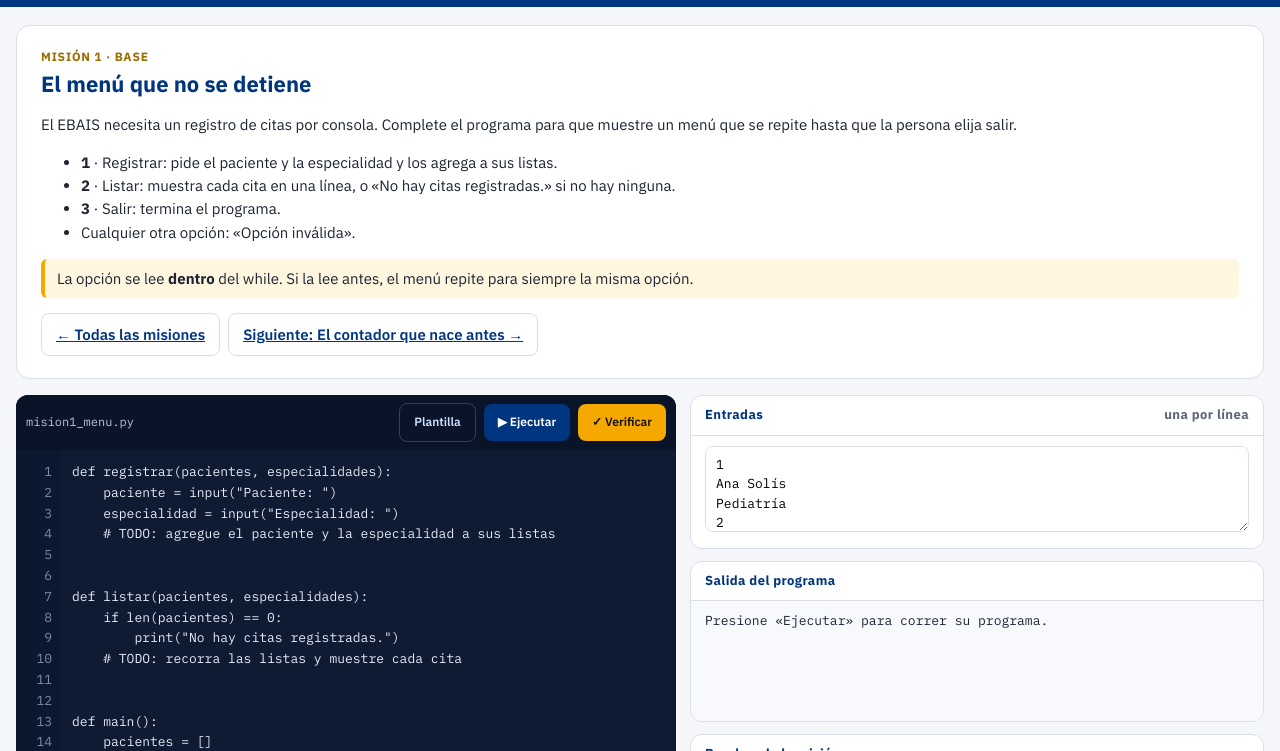
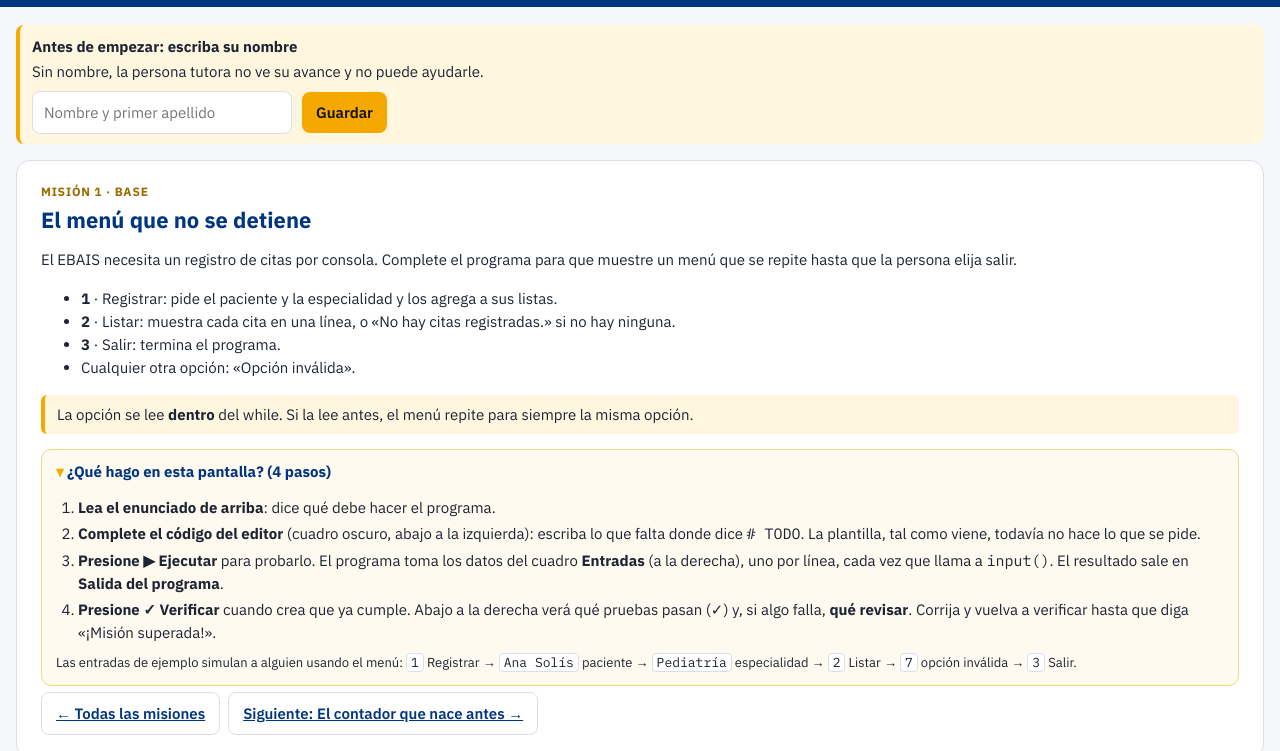
Before and after one commit to psychohub/laboratorio-algoritmos-salud, a plain HTML site: page index.html in a window 1280 px wide. Both pictures are taken after a click on the link "El menú que no se detiene". Shown: the part 47-798 px from the top of the page. Drawn offline with Linux system fonts and the light colour scheme.

Commit message:
Guía de 4 pasos en cada misión y aviso de plantilla sin cambios
Co-Authored-By: Claude Opus 5.5 <noreply@anthropic.com>

```diff
--- a/index.html
+++ b/index.html
@@ -109,6 +109,13 @@ dialog .hd{background:var(--navy);color:#fff;padding:10px 16px;display:flex;alig
 dialog .hd b{margin-right:auto}
 dialog pre{margin:0;background:var(--code);color:var(--codeink);padding:14px;max-height:55vh;overflow:auto;font-size:12.5px}
 footer{max-width:1320px;margin:0 auto;padding:0 16px 30px;color:var(--mute);font-size:12px}
+.guia{margin:14px 0 4px;border:1px solid #f0d58a;background:#fffaf0;border-radius:10px;padding:0 14px}
+.guia summary{cursor:pointer;font-weight:700;color:var(--navy);padding:10px 0;list-style:none}
+.guia summary::-webkit-details-marker{display:none}
+.guia summary::before{content:"▸ ";color:var(--gold)} .guia[open] summary::before{content:"▾ "}
+.guia ol{margin:0 0 8px;padding-left:22px} .guia li{margin:3px 0}
+.guia .ent{margin:4px 0 12px;font-size:13px;color:var(--ink)}
+.guia .ent code{background:#fff;border:1px solid var(--line);border-radius:4px;padding:0 4px}
 [hidden]{display:none!important}
 </style>
 </head>
@@ -147,10 +154,24 @@ footer{max-width:1320px;margin:0 auto;padding:0 16px 30px;color:var(--mute);font
 
 <!-- MISIÓN (una vista que se llena según la misión) -->
 <section data-view="mision" hidden>
+  <div class="alert warn" id="mSinNombre" hidden style="margin:0 0 16px">
+    <b>Antes de empezar: escriba su nombre</b>Sin nombre, la persona tutora no ve su avance y no puede ayudarle.
+    <div class="row" style="margin-top:8px"><input type="text" id="nombre2" placeholder="Nombre y primer apellido" maxlength="60" autocomplete="name"><button class="btn gold" id="guardarNombre2" type="button">Guardar</button><span class="small" id="nombreEstado2"></span></div>
+  </div>
   <div class="hero">
     <p class="eyebrow" id="mEyebrow"></p>
     <h2 id="mTitulo"></h2>
     <div id="mEnunciado"></div>
+    <details class="guia" id="mGuia" open>
+      <summary>¿Qué hago en esta pantalla? (4 pasos)</summary>
+      <ol>
+        <li><b>Lea el enunciado de arriba</b>: dice qué debe hacer el programa.</li>
+        <li><b>Complete el código del editor</b> (cuadro oscuro, abajo a la izquierda): escriba lo que falta donde dice <code># TODO</code>. La plantilla, tal como viene, todavía no hace lo que se pide.</li>
+        <li><b>Presione ▶ Ejecutar</b> para probarlo. El programa toma los datos del cuadro <b>Entradas</b> (a la derecha), uno por línea, cada vez que llama a <code>input()</code>. El resultado sale en <b>Salida del programa</b>.</li>
+        <li><b>Presione ✓ Verificar</b> cuando crea que ya cumple. Abajo a la derecha verá qué pruebas pasan (✓) y, si algo falla, <b>qué revisar</b>. Corrija y vuelva a verificar hasta que diga «¡Misión superada!».</li>
+      </ol>
+      <p class="ent" id="mEntradas"></p>
+    </details>
     <nav class="steps" id="mNav"></nav>
   </div>
   <div class="work">
@@ -338,10 +359,14 @@ function pintarInicio(){
 }
 $("#guardarNombre").addEventListener("click", guardarNombre);
 $("#nombre").addEventListener("keydown", e => { if(e.key === "Enter") guardarNombre(); });
-function guardarNombre(){
-  const v = $("#nombre").value.trim().replace(/\s+/g, " ");
-  if(v.length < 3){ $("#nombreEstado").textContent = "Escriba su nombre y primer apellido."; return; }
-  NOMBRE = v; store.set("nombre", v);
+$("#guardarNombre2").addEventListener("click", () => guardarNombre("2"));
+$("#nombre2").addEventListener("keydown", e => { if(e.key === "Enter") guardarNombre("2"); });
+function guardarNombre(suf){
+  suf = (typeof suf === "string") ? suf : "";
+  const v = $("#nombre" + suf).value.trim().replace(/\s+/g, " ");
+  if(v.length < 3){ $("#nombreEstado" + suf).textContent = "Escriba su nombre y primer apellido."; return; }
+  NOMBRE = v; store.set("nombre", v); $("#nombre").value = v;
+  if(suf){ $("#mSinNombre").hidden = true; if(MISION) enviar("abrir", { mision: MISION.id }); }
   $("#nombreEstado").textContent = endpoint() ? "Listo. Su avance le llegará a la persona tutora." : "Listo. (Este enlace no está conectado con la persona tutora: su avance queda solo en su navegador.)";
   pintarQuien(); enviar("ingreso", {});
 }
@@ -388,11 +413,26 @@ code.addEventListener("keydown", e => {
   }
 });
 
+const ENTRADAS_EXPLICA = {
+  menu: "Las entradas de ejemplo simulan a alguien usando el menú: <code>1</code> Registrar → <code>Ana Solís</code> paciente → <code>Pediatría</code> especialidad → <code>2</code> Listar → <code>7</code> opción inválida → <code>3</code> Salir.",
+  fiebre: "Las entradas de ejemplo: <code>3</code> pacientes y sus temperaturas <code>36.5</code>, <code>38.0</code> y <code>39.2</code>. Dos de ellas son fiebre, así que el programa debe mostrar 2.",
+  buscar: "La entrada de ejemplo es el nombre a buscar, escrito a propósito con espacios y minúsculas: <code>&nbsp;&nbsp;sara vega&nbsp;</code>. Aun así debe encontrarla en la posición 2.",
+  validar: "Las entradas de ejemplo: <code>tres</code> (no es número), <code>0</code> y <code>7</code> (fuera de rango) y por fin <code>3</code> (válido). Su función debe rechazar las tres primeras y aceptar el 3.",
+  jornadas: "Esta misión no usa entradas: los datos ya están escritos dentro de <code>main()</code>. Solo complete la función y presione Ejecutar.",
+  json: "Las entradas de ejemplo: <code>1</code> Registrar → <code>Ana Solís</code> → <code>38.5</code> → <code>2</code> Listar → <code>3</code> Salir (y guardar). Para comprobar que el sistema recuerda, ejecute otra vez dejando solo <code>2</code> y <code>3</code> en Entradas: Ana debe seguir ahí.",
+  detective: "Aquí el código ya está completo, pero tiene cinco defectos. Las entradas de ejemplo registran gasa (10 unidades, mínimo 10) y sutura (2, mínimo 5), piden las alertas, buscan «sutura» y salen. Compare lo que sale con lo que debería salir."
+};
+(function(){ const g = $("#mGuia"); if(store.get("guiaCerrada", false)) g.open = false;
+  g.addEventListener("toggle", () => store.set("guiaCerrada", !g.open)); })();
+function sinCambios(){ return MISION && MISION.id !== "detective" && code.value.trim() === MISION.plantilla.trim(); }
+const AVISO_PLANTILLA = `<div class="alert warn"><b>Todavía está la plantilla sin cambios</b>Primero complete las líneas marcadas con <code># TODO</code> en el editor; luego vuelva a ejecutar o verificar.</div>`;
 function abrirMision(m){
   MISION = m; vista("mision");
   $("#mEyebrow").textContent = "Misión " + m.n + " · " + m.nivel;
   $("#mTitulo").textContent = m.titulo;
   $("#mEnunciado").innerHTML = m.enunciado;
+  $("#mEntradas").innerHTML = ENTRADAS_EXPLICA[m.id] || "";
+  $("#mSinNombre").hidden = !!NOMBRE;
   $("#mArchivo").textContent = "mision" + m.n + "_" + m.id + ".py";
   const i = MISIONES.indexOf(m);
   $("#mNav").innerHTML = `<a class="btn ghost" href="#inicio">← Todas las misiones</a>` +
@@ -445,7 +485,8 @@ async function ejecutar(){
       msg += `<div class="alert bad"><b>${esc(x.error.titulo)}</b>${esc(x.error.pista)}${x.error.detalle && x.error.pista ? `<div class="small mono">${esc(x.error.tipo)}: ${esc(x.error.detalle)}</div>` : ""}</div>`;
     }
     if(x.agotadas) msg += `<div class="alert warn"><b>El programa pidió más datos de los que hay en «Entradas»</b>Agregue más líneas en Entradas, o revise si su programa sigue pidiendo datos cuando ya debía terminar (por ejemplo, la opción de salir).</div>`;
-    if(!x.error && !x.agotadas && x.sobrantes > 0) msg += `<div class="alert warn"><b>Sobraron ${x.sobrantes} entrada(s)</b>El programa terminó antes de usarlas todas. ¿Terminó antes de tiempo?</div>`;
+    if(sinCambios()) msg += AVISO_PLANTILLA;
+    else if(!x.error && !x.agotadas && x.sobrantes > 0) msg += `<div class="alert warn"><b>Sobraron ${x.sobrantes} entrada(s)</b>El programa terminó antes de usarlas todas. ¿Terminó antes de tiempo?</div>`;
     $("#files").textContent = (x.archivos && x.archivos.length) ? "Archivos guardados: " + x.archivos.join(", ") : "";
     if(x.archivos && x.archivos.length) $("#files").innerHTML += ` · <a href="#" id="borrarArch">Borrar archivos</a>`;
     enviar("ejecutar", { mision: MISION.id, ok: !x.error, error: x.error ? x.error.titulo : "" });
@@ -475,6 +516,7 @@ async function verificar(){
   const pr = res.principal || {};
   if(pr.error && pr.error.linea){ lineaError = pr.error.linea; pintarGutter(); }
   pintarPruebas(res); pintarChips();
+  if(sinCambios() && !res.ok) $("#resumen").innerHTML = AVISO_PLANTILLA + $("#resumen").innerHTML;
   enviar("verificar", { mision: MISION.id, ok: !!res.ok, pasadas: res.pasadas, total: res.total, intento: p.intentos,
     prueba: pr.nombre || "", error: (pr.detalle || "").slice(0, 300), pista: (pr.pista || "").slice(0, 300), codigo: code.value.slice(0, 6000) });
 }
```
